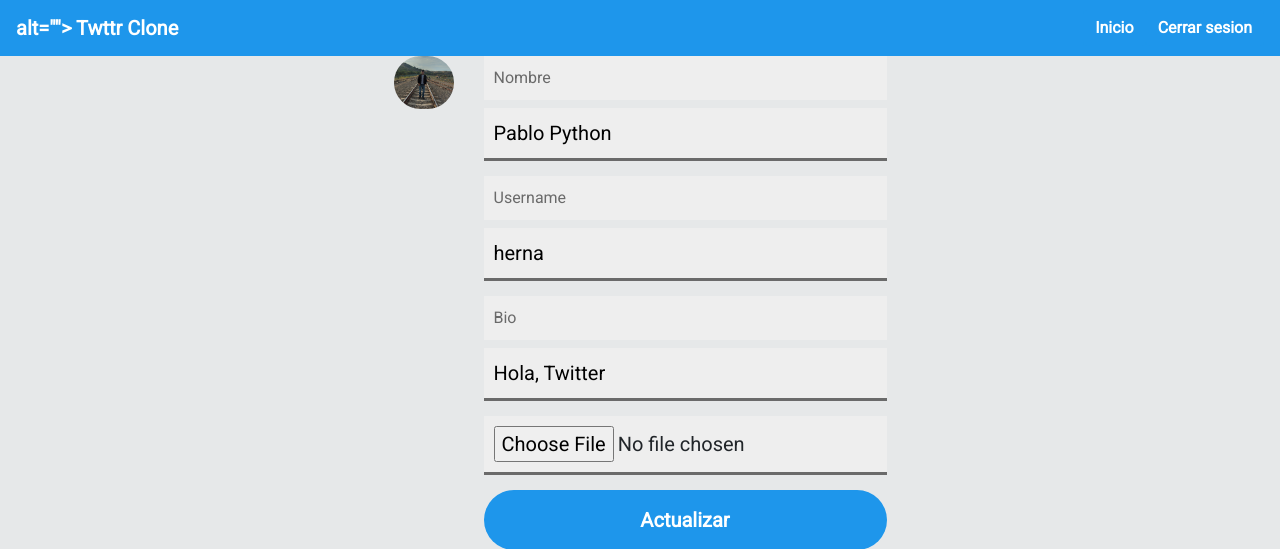
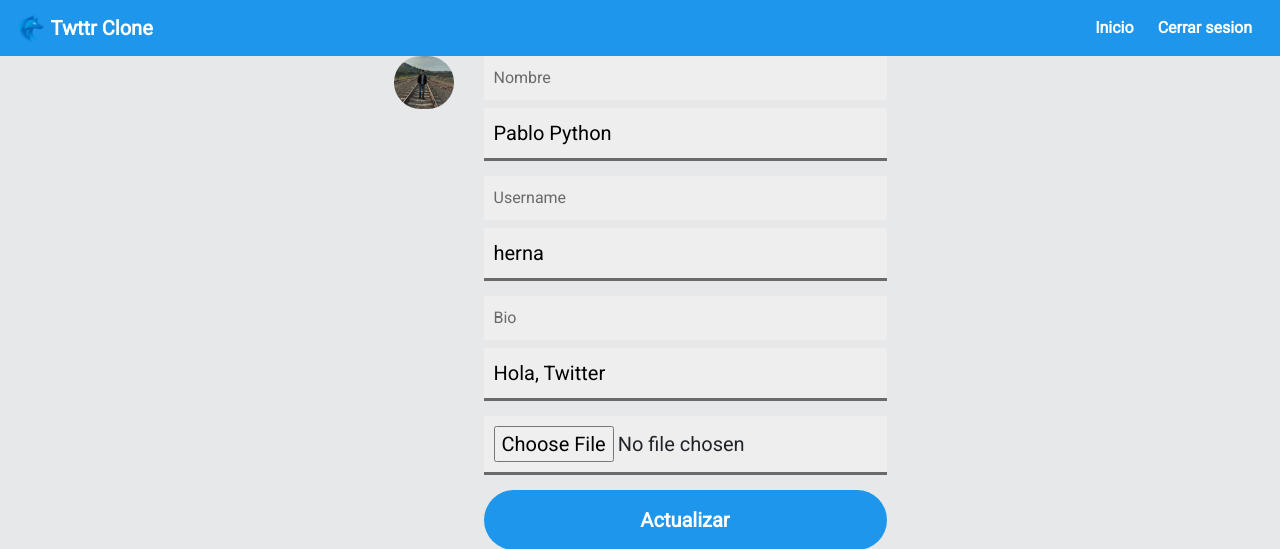
Before and after one commit to PABLO-HERNAN-JA/twiiter-ds, a Django app: page /editar/ in a window 1280 px wide. Shown: the top 549 px of the page. Run offline with Django 4.2, Linux system fonts and the light colour scheme; a user stored in the database is signed in; data comes from the database, SQL or seed files in the repository; some libraries are stand-ins or nearby versions.

Commit message:
icono y colores git

```diff
--- a/twitter/templates/twitter/layout.html
+++ b/twitter/templates/twitter/layout.html
@@ -23,7 +23,7 @@
         <nav class="navbar navbar-expand-lg navbar-light">
             <a class="navbar-brand" style="color: white;" href="#">
                 <!-- Twitter logo -->
-           <!--     <img src="{% static 'img/' %}" width="30" height="30" class="d-inline-block align-top"-->
+                <img src="{% static 'img/wolf.png' %}" width="30" height="30" class="d-inline-block align-top"
                     alt="">
                 <!-- Twitter logo -->
                 Twttr Clone
```
Also changed, not shown: twitter/static/img/wolf.png (added).
